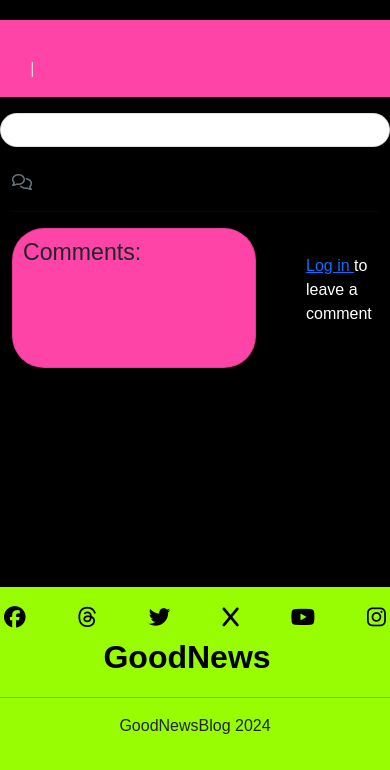
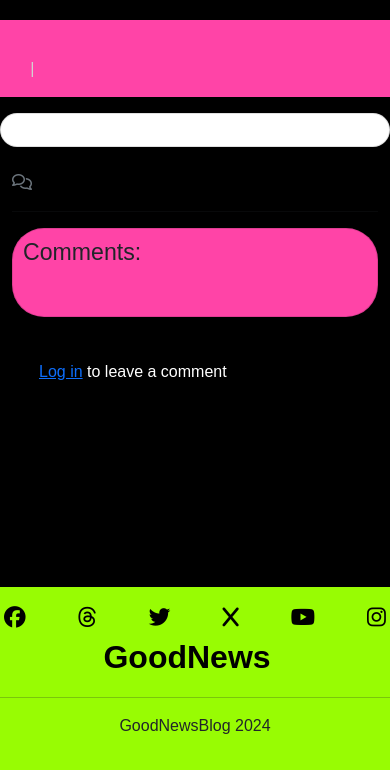
Before and after one commit to FernVR/GoodNewsBlog, a Django app: template blog/templates/blog/post_detail.html in a window 390 px wide. Shown: the part 74-844 px from the top of the page. Run offline with Django 4.2, Linux system fonts and the light colour scheme; the template is opened without the code that fills it, so the values that code supplies are empty; some libraries are stand-ins or nearby versions; some web fonts are replaced.

Commit message:
fixed: display flex on medium/large screen sizes for comment seciton, display block for mobile sizes

```diff
--- a/blog/templates/blog/index.html
+++ b/blog/templates/blog/index.html
@@ -14,7 +14,7 @@
 
 <!-- Landing Banner Img/ Mobile-specific content -->
 <section class="landing-banner container-fluid d-block d-sm-none p-6">
-    <h2 class="text-pink text-center">Welcome to Goodnews</h2>
+    <h2 class="text-pink">GoodNews</h2>
 </section>
 
 <div class="container article-list">
@@ -24,7 +24,7 @@
             <div class="row">
                 {% for post in post_list %}
                 <div class="col-md-6">
-                    <div class=" mb-4">
+                    <div class=" card mb-4">
                         <div class=" card-body ">
                             <div class="image-container">
                                 {% if "placeholder" in post.featured_image.url %}
--- a/blog/templates/blog/post_detail.html
+++ b/blog/templates/blog/post_detail.html
@@ -49,44 +49,39 @@
     </div>
 
     <!-- Displaying Comments -->
-    <div class="d-flex comment-section justify-content-start">
-        <div class="card comment-box col-8 ">
+<div class="comment-section row">
+    <!-- Comments Section -->
+    <div class="col-12 col-md-8 mb-3">
+        <div class="card comment-box">
             <h3>Comments:</h3>
             <div class="card-body">
-                <!-- We want a for loop inside the empty control tags to iterate through each comment in comments -->
+                <!-- Loop through comments -->
                 {% for comment in comments %}
-
                 {% if not comment.approved and comment.author == user %}
-                <p class="approval">
-                    your comment needs approval
-                </p>
+                <p class="approval">Your comment needs approval</p>
                 {% endif %}
 
                 <div class="p-2 comments
-                {% if not comment.approved and comment.author == user %}
-                faded
-                {% elif not comment.approved %}
-                d-none
-                {% endif %}">
+                    {% if not comment.approved and comment.author == user %}
+                    faded
+                    {% elif not comment.approved %}
+                    d-none
+                    {% endif %}">
 
-                    <!-- The commenter information -->
-                    <div class="commenter d-flex align-items-center justify-content-start">
+                    <!-- Commenter information -->
+                    <div class="commenter d-flex align-items-center justify-content-start mb-2">
                         <img src="{% if comment.author.profile.profile_img %}{{ comment.author.profile.profile_img.url }}
-                        {% else %}
-                        {% static 'images/feat-img-example.png' %}{% endif %}" class="rounded-circle me-2 "
-                            style="width: 50px; height: 50px; object-fit: cover;" alt="Profile Picture">
+                        {% else %}{% static 'images/feat-img-example.png' %}{% endif %}"
+                        class="rounded-circle me-2" style="width: 50px; height: 50px; object-fit: cover;"
+                        alt="Profile Picture">
 
-                        <p class="font-weight-bold mb-0">
-                            {{ comment.author }} :
-                        </p>
+                        <p class="font-weight-bold mb-0">{{ comment.author }} :</p>
                         <p id="comment{{ comment.id }}" class="mb-0 ms-2" style="line-height: 1.5;">
-                            <!-- Adjust line-height if needed -->
                             {{ comment.body }}
                         </p>
                     </div>
-                    <div >
-                        on: {{ comment.created_on }}
-                    </div>
+
+                    <div>on: {{ comment.created_on }}</div>
 
                     {% if user.is_authenticated and comment.author == user %}
                     <div class="d-flex comment-edit-btns">
@@ -95,42 +90,37 @@
                     </div>
                     {% endif %}
                 </div>
-                <!-- Our for loop ends here -->
                 {% endfor %}
             </div>
         </div>
+    </div>
 
-        <!-- Creating New Comments -->
-        <div class="add-comment ms-4">
+    <!-- Add New Comment Form -->
+    <div class="col-12 col-md-4">
+        <div class="card add-comment">
             <div class="card-body text-white">
                 {% if user.is_authenticated %}
                 <h3>Leave a comment:</h3>
-                <!-- Posting as section with user's profile image -->
+
                 <div class="d-flex align-items-center mb-2">
-                    <img src="{% if user.profile.profile_img %}
-                    {{ user.profile.profile_img.url }}
-                    {% else %}
-                    {% static 'images/feat-img-example.png' %}
-                    {% endif %}" class="rounded-circle me-2" style="width: 40px; height: 40px; object-fit: cover;"
-                        alt="Profile Picture">
+                    <img src="{% if user.profile.profile_img %}{{ user.profile.profile_img.url }}
+                    {% else %}{% static 'images/feat-img-example.png' %}{% endif %}"
+                    class="rounded-circle me-2" style="width: 40px; height: 40px; object-fit: cover;" alt="Profile Picture">
                     <p class="mb-0">Posting as: {{ user.username }}</p>
                 </div>
-                <!-- Comment Form -->
-                <form id="commentForm" method="post" style="margin-top: 1.3em;">
+
+                <form id="commentForm" method="post">
                     {{ comment_form | crispy }}
                     {% csrf_token %}
                     <button id="submitButton" type="submit" class="btn btn-signup btn-lg mt-2">Submit</button>
                 </form>
                 {% else %}
-                <p><a href="{% url 'account_login' %}">
-                        Log in
-                    </a>
-                    to leave a comment
-                </p>
+                <p><a href="{% url 'account_login' %}">Log in</a> to leave a comment</p>
                 {% endif %}
             </div>
         </div>
     </div>
+</div>
 
     <!-- Delete confirmation modal -->
     <div class="modal fade" id="deleteModal" tabindex="-1" aria-labelledby="deleteModalLabel" aria-hidden="true">
```
